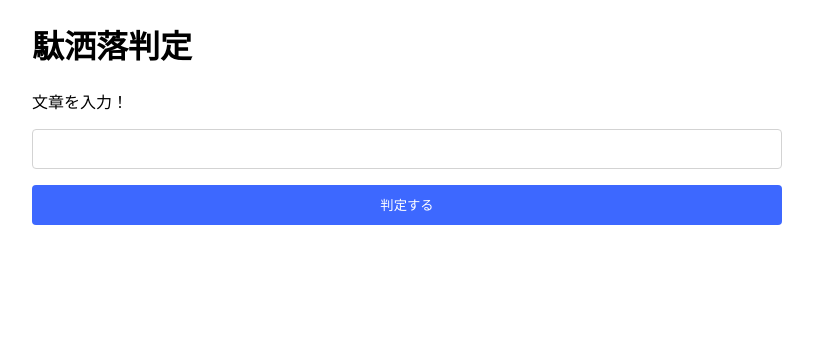
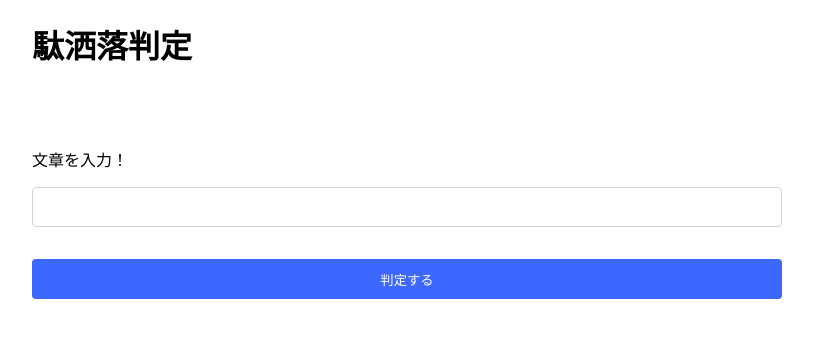
Before and after one commit to ayu0616/dajare_app, a Flask app: page / in a window 1280 px wide. Shown: the top 338 px of the page, without its empty margins (233-1046 px from the left). Run offline with Flask 3, Linux system fonts and the light colour scheme; some web fonts are replaced.

Commit message:
レイアウトを修正

```diff
--- a/static/css/style.css
+++ b/static/css/style.css
@@ -9,10 +9,14 @@ div.container {
     margin: 0 auto;
 }
 
+h1{
+    margin-bottom: 5rem;
+}
+
 form {
     display: flex;
     flex-direction: column;
-    gap: 1rem;
+    gap: 2rem;
 }
 
 input {
--- a/templates/index.html
+++ b/templates/index.html
@@ -10,8 +10,10 @@
         <div class="container">
             <h1>駄洒落判定</h1>
             <form action="./judge">
-                <label for="sentence">文章を入力！</label>
-                <input type="text" name="sentence" id="sentence" required />
+                <div>
+                    <label for="sentence" style="display: block; margin-bottom: 1rem">文章を入力！</label>
+                    <input type="text" name="sentence" id="sentence" required />
+                </div>
                 <input type="submit" value="判定する" id="submit-btn" />
             </form>
         </div>
```
